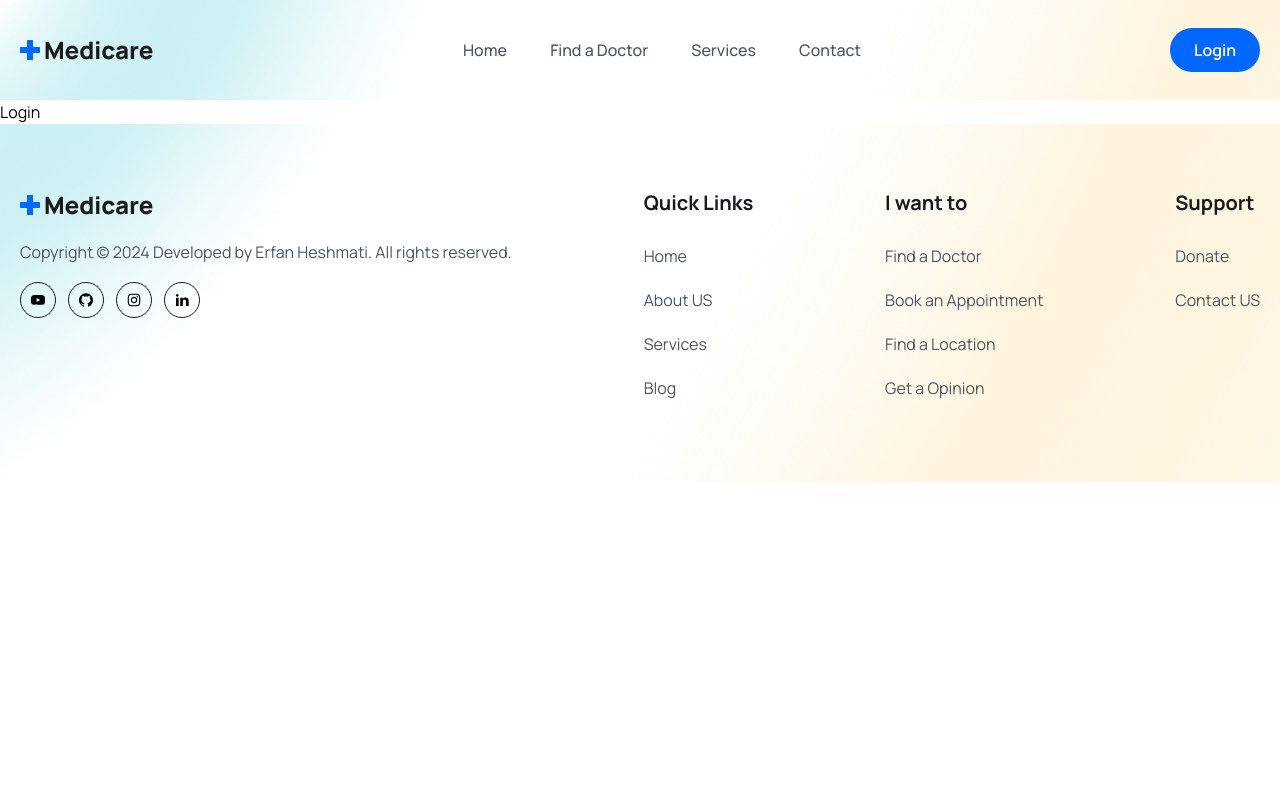
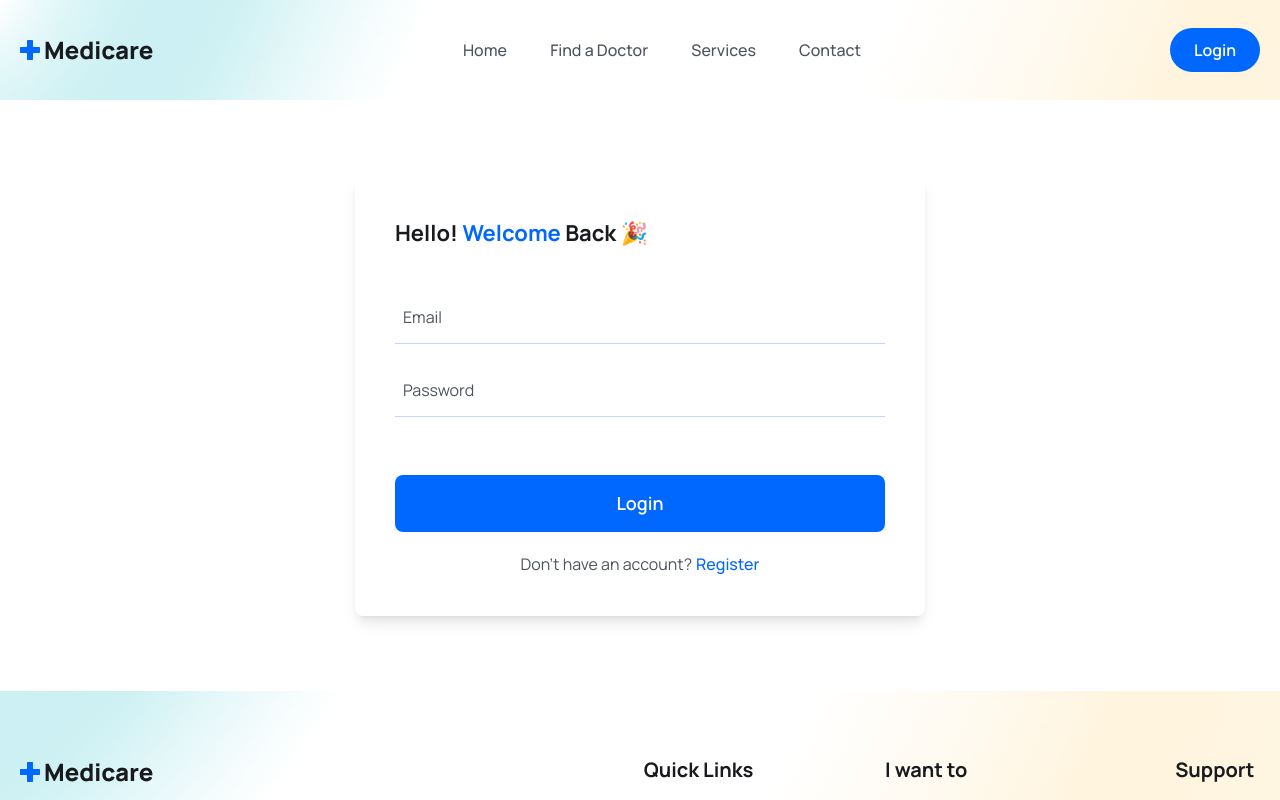
Before and after one commit to erfanheshmati/mern-medicare, a React (Vite) app in the folder frontend/: page /login in a window 1280 px wide. Shown: the top 800 px of the page. Built offline with nearby package versions, Linux system fonts and the light colour scheme.

Commit message:
login page ui design

```diff
--- a/frontend/src/pages/Login.jsx
+++ b/frontend/src/pages/Login.jsx
@@ -1,8 +1,56 @@
+import { useState } from "react"
+import { Link } from "react-router-dom"
 
 export default function Login() {
+
+    const [formData, setFormData] = useState({ email: "", password: "" })
+
+    const handleInputChange = (e) => {
+        setFormData({ ...formData, [e.target.name]: e.target.value })
+    }
+
     return (
-        <div>
-            Login
-        </div>
+        <section className="px-5 lg:px-0">
+            <div className="w-full max-w-[570px] mx-auto rounded-lg shadow-lg p-4 md:p-10">
+                <h3 className="text-headingColor text-[22px] leading-9 font-bold mb-10">
+                    Hello!
+                    <span className="text-primaryColor"> Welcome </span>
+                    Back 🎉
+                </h3>
+                <form className="py-4 md:py-0">
+                    <div className="mb-5">
+                        <input
+                            type="email"
+                            name="email"
+                            placeholder="Email"
+                            value={formData.email}
+                            onChange={handleInputChange}
+                            className="w-full px-2 py-3 border-b border-solid border-[#0066ff40] focus:outline-none focus:border-b-primaryColor text-[16px] leading-7 text-headingColor placeholder:text-textColor"
+                            required
+                        />
+                    </div>
+                    <div className="mb-5">
+                        <input
+                            type="password"
+                            name="password"
+                            placeholder="Password"
+                            value={formData.password}
+                            onChange={handleInputChange}
+                            className="w-full px-2 py-3 border-b border-solid border-[#0066ff40] focus:outline-none focus:border-b-primaryColor text-[16px] leading-7 text-headingColor placeholder:text-textColor"
+                            required
+                        />
+                    </div>
+                    <div>
+                        <button type="submit" className="btn w-full rounded-lg text-[18px]">
+                            Login
+                        </button>
+                    </div>
+                    <p className="mt-5 text-textColor text-center">
+                        Don&apos;t have an account?
+                        <Link to="/register" className="text-primaryColor font-medium ml-1">Register</Link>
+                    </p>
+                </form>
+            </div>
+        </section>
     )
 }
```
